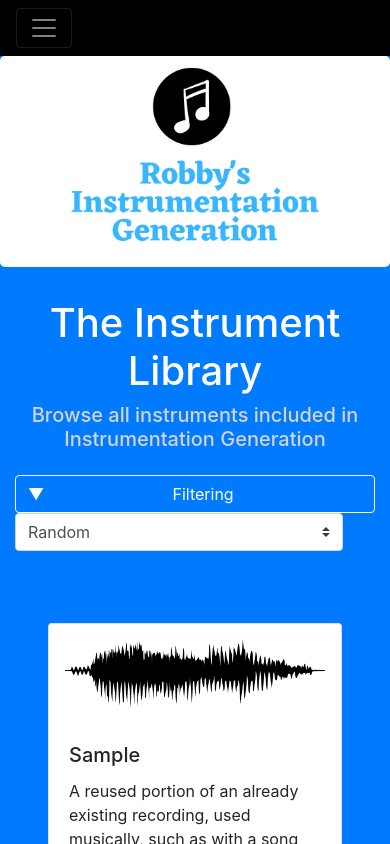
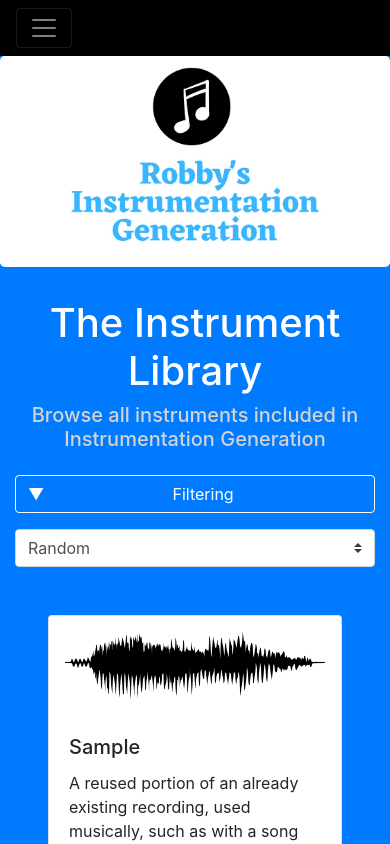
Before and after one commit to robbyph/instrumentation-generation, a Next.js app: page /library in a window 390 px wide. Shown: the top 844 px of the page. Built offline with nearby package versions, Linux system fonts and the light colour scheme.

Commit message:
Created the dropdown checklist, worked on some css

```diff
--- /dev/null
+++ b/components/DropdownChecklist.js
@@ -0,0 +1,32 @@
+import { Form } from 'react-bootstrap'
+import styles from '../styles/DropdownChecklist.module.scss'
+import {useState, useEffect } from 'react'
+
+
+const DropdownChecklist = (checkOptions, returnChecksState) => {
+    const [checks, setChecks] = useState([...checkOptions.checkOptions]);
+
+    console.log(checks)
+
+    function setCheck(id){
+
+    }
+
+    return (
+        <Form className={styles.checkMenu}>
+            {checks.map((checkItem, i) => (
+                 <Form.Check
+                 id={i}
+                 type='checkbox'
+                 label={checkItem.label}
+                 defaultChecked={checkItem.checked}
+                 onChange={setCheck(i)}
+                ></Form.Check>
+            )) }
+        </Form>
+
+
+    )
+}
+
+export default DropdownChecklist
--- a/components/LibraryComponents/LibraryInstrumentList.js
+++ b/components/LibraryComponents/LibraryInstrumentList.js
@@ -9,7 +9,6 @@ const LibraryInstrumentList = (sortOption) => {
     const [instruments, setInstruments] = useState([])
     var sorting = sortOption.sortOption;
 
-    console.log(sorting)
 
     function shuffle(array) {
         var currentIndex = array.length,  randomIndex;
--- a/pages/library.js
+++ b/pages/library.js
@@ -3,6 +3,7 @@ import LibraryInstrumentList from '../components/LibraryComponents/LibraryInstru
 import { NextSeo } from 'next-seo'
 import { useEffect, useState } from 'react'
 import {Form, Container, Col, Row, Collapse, Button} from 'react-bootstrap'
+import DropdownChecklist from '../components/DropdownChecklist'
 
 
 const library = () => {
@@ -40,29 +41,17 @@ const library = () => {
                                             <Row style={{marginTop: '1rem'}}>
                                             <Col>
                                                 <h5 style={{textAlign: 'center', color: 'white'}}>Category Filtering: </h5>
-                                                <Form.Control as="select" multiple style={{borderRadius: '.5rem'}}>
-                                                    <option selected value='contemporary'>Contemporary</option>
-                                                    <option selected value='orchestral'>Orchestral</option>
-                                                    <option selected value='traditional'>Traditional</option>
-                                                    <option selected value='vocal'>Vocal</option>
-                                                </Form.Control>
+                                                <DropdownChecklist checkOptions={[{label: 'Contemporary', checked: true}, {label: 'Orchestral', checked: true}, {label: 'Traditional', checked: true}, {label: 'Vocal', checked: true}]}></DropdownChecklist>
                                             </Col>
                                             <Col>
-                                            <h5 style={{textAlign: 'center', color: 'white'}}>Family Filtering: </h5>
-                                                <Form.Control as="select" multiple style={{borderRadius: '.5rem'}}>
-                                                    <option selected value='string'>String</option>
-                                                    <option selected value='percussion'>Percussion</option>
-                                                    <option selected value='brass'>Brass</option>
-                                                    <option selected value='wind'>Wind</option>
-                                                    <option selected value='electronic' >Electronic</option>
-                                                    <option selected value='keyboard'>Keyboard</option>
-                                                </Form.Control>
+                                                <h5 style={{textAlign: 'center', color: 'white'}}>Family Filtering: </h5>
+                                                <DropdownChecklist checkOptions={[{label: 'String', checked: true}, {label: 'Percussion', checked: true}, {label: 'Brass', checked: true}, {label: 'Wind', checked: true}, {label: 'Electronic', checked: true}, {label: 'Keyboard', checked: true}]}></DropdownChecklist>
                                             </Col>
                                             </Row>
                                         </Collapse>
                                     </Col>
                                     <Col xl={{span: 2, offset: 2}}>
-                                        <div style={{marginRight: '2rem'}}>
+                                        <div className={styles.sortButton}>
                                             <select className="custom-select" id='sortingSelect' onChange={(e) => setSortingOption(e.target.value)}>
                                             <option defaultValue value ="0">Random</option>
                                             <option value="1">A - Z</option>
@@ -74,7 +63,7 @@ const library = () => {
                             </Form>
                         </Col>
                     </Row>
-                    <br/>
+
             </Container>
 
             <LibraryInstrumentList sortOption={sortingOption} />
--- /dev/null
+++ b/styles/DropdownChecklist.module.scss
@@ -0,0 +1,7 @@
+.checkMenu{
+    background-color: white;
+    padding: .7rem;
+    border-radius: .5rem;
+    max-height: 60%;
+    overflow-y: scroll;
+}
--- a/styles/Library.module.scss
+++ b/styles/Library.module.scss
@@ -8,16 +8,14 @@
     color: rgb(211, 211, 211);
 }
 
-.custom-select#sortingSelect{
-    width: 5% !important;
-    float: right !important;
-    margin-right:5% !important;
+.sortButton{
+    margin-right:2rem !important;
+    margin-top: 0 !important;
 }
 
 @media (max-width: 768px) {
-    .custom-select#sortingSelect{
-        float: none !important;
-        display: block !important;
-        margin: 0 auto !important;
+    .sortButton{
+        margin-right: 0 !important;
+        margin-top: 1rem !important;
     }
 }
```
